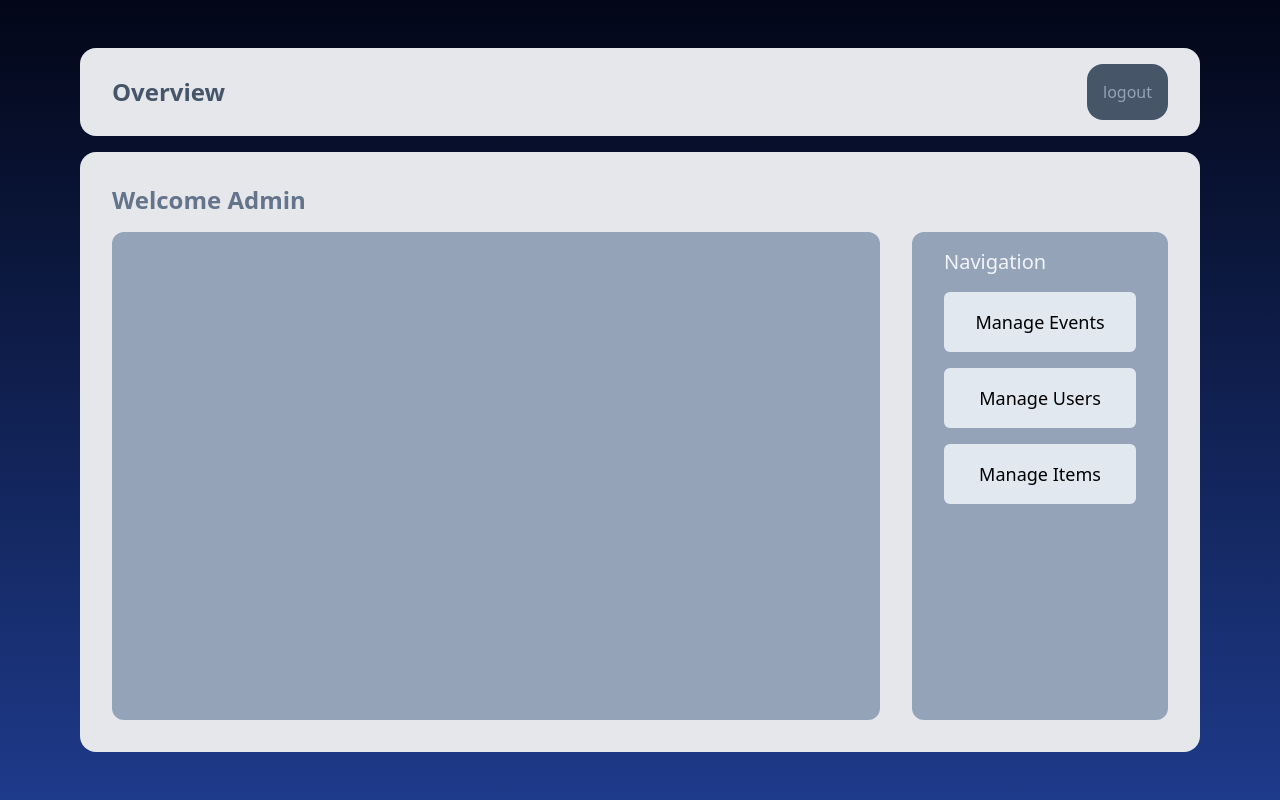
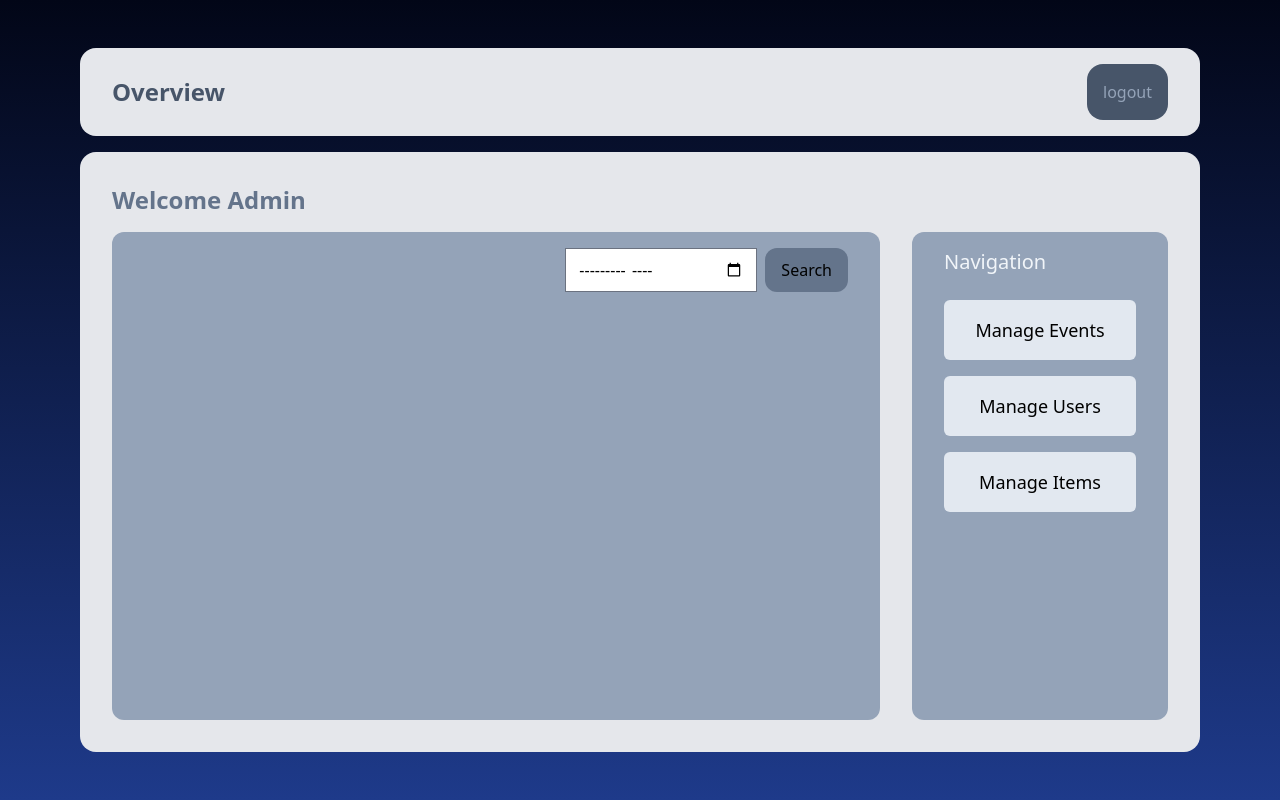
Before and after one commit to Neo-Phoenix/PPKevin, a Django app: page / in a window 1280 px wide. Run offline with Django 4.2, Linux system fonts and the light colour scheme; a user stored in the database is signed in; some libraries are stand-ins or nearby versions.

Commit message:
Implementatie van kalender zoekfunctie - kalender zoekfunctie onthoudt ook de gezochte maand - zet automatisch de huidige maand

```diff
--- a/UitleensysteemApp/app/templates/app/overview.html
+++ b/UitleensysteemApp/app/templates/app/overview.html
@@ -11,7 +11,8 @@
             </div>
             <div class="grid gap-4 sm:gap-x-8 bg-gray-200 rounded-2xl p-4 sm:p-8 mb-8 grid-cols-1 sm:grid-cols-[3fr_1fr]  grid-rows-[auto_1fr]">
                 <h1 class="sm:col-span-2 font-bold text-2xl text-slate-500">Welcome {{request.user}}</h1>
-                <div class="flex bg-slate-400 rounded-xl flex-col px-8 py-4 gap-4">
+                <div class="flex bg-slate-400 rounded-xl flex-col px-8 py-4 gap-2">
+                    <div class="flex place-content-between place-items-center min-h-11">
                         <h2 class="text-xl text-slate-100 font-medium">
                             {% if chosen_month_to_text %}
                                 All events for: {{chosen_month_to_text}},
@@ -21,6 +22,11 @@
                             {% endif %}
 
                         </h2>
+                        <form method="post" class="flex h-full gap-2" id="time" action="overview">{% csrf_token %}
+                            <input type="month" name="time" value="{{time}}"></input>
+                            <button type="submit" class="bg-slate-500 h-full rounded-xl px-4" form="time">Search</button>
+                        </form>
+                    </div>
                     <div class="grid content-stretch">
                         <div id="week" class="grid grid-cols-7 gap-2">
                             {% for i in days_in_chosen_month_as_set %}
@@ -73,8 +79,8 @@
 
                     </div>
                 </div>
-                <div class="flex bg-slate-400 rounded-xl p-4 sm:px-8 sm:py-4 gap-4 flex-col">
-                    <h2 class="text-xl text-slate-100 font-medium">Navigation</h2>
+                <div class="flex bg-slate-400 rounded-xl p-4 sm:px-8 sm:py-4 gap-2 flex-col">
+                    <h2 class="text-xl text-slate-100 font-medium min-h-11">Navigation</h2>
                     <div class="flex gap-4 flex-col">
                         <a class="grid bg-slate-200 rounded-md place-content-center p-4 text-lg font-medium" href="event-manager">Manage Events</a>
                         <a class="grid bg-slate-200 rounded-md place-content-center p-4 text-lg font-medium" href="user-manager">Manage Users</a>
--- a/UitleensysteemApp/app/views.py
+++ b/UitleensysteemApp/app/views.py
@@ -22,11 +22,15 @@
     return render(request, 'app/signup.html')
 
 def overview(request):
+    now=datetime.now()
+    time = now.strftime("%Y-%m")
     chosen_month_and_year = ""
 
     if request.method == "POST":
-        chosen_month = request.POST.get('chosen_month')
-        chosen_year = request.POST.get('chosen_year')
+        time = request.POST.get('time')
+        timeDateTime = datetime.strptime(str(time), "%Y-%m")
+        chosen_month = timeDateTime.month
+        chosen_year = timeDateTime.year
         chosen_month_and_year = {'month': chosen_month, 'year': chosen_year}
 
     all_calendar_events = CalendarEvent.objects.all()
@@ -80,6 +84,7 @@
     print(calendar_event_dictionary)
     #print(days_in_chosen_month_as_set)
     return render(request, 'app/overview.html', {
+        'time': time,
         "calendar_event_dictionary": calendar_event_dictionary,
         "days_in_chosen_month_as_set": days_in_chosen_month_as_set,
         "chosen_month_to_text":chosen_month_to_text,
--- a/UitleensysteemApp/theme/static/css/dist/styles.css
+++ b/UitleensysteemApp/theme/static/css/dist/styles.css
@@ -828,6 +828,58 @@
   min-height: 100vh;
 }
 
+.min-h-4 {
+  min-height: 1rem;
+}
+
+.min-h-8 {
+  min-height: 2rem;
+}
+
+.min-h-16 {
+  min-height: 4rem;
+}
+
+.min-h-12 {
+  min-height: 3rem;
+}
+
+.min-h-10 {
+  min-height: 2.5rem;
+}
+
+.min-h-9 {
+  min-height: 2.25rem;
+}
+
+.min-h-11 {
+  min-height: 2.75rem;
+}
+
+.min-w-8 {
+  min-width: 2rem;
+}
+
+.min-w-16 {
+  min-width: 4rem;
+}
+
+.min-w-32 {
+  min-width: 8rem;
+}
+
+.min-w-20 {
+  min-width: 5rem;
+}
+
+.min-w-24 {
+  min-width: 6rem;
+}
+
+.min-w-2 {
+  min-width: 0.5rem;
+}
+
 .grid-cols-1 {
   grid-template-columns: repeat(1, minmax(0, 1fr));
 }
@@ -858,6 +910,14 @@
 
 .place-content-end {
   place-content: end;
+}
+
+.place-content-between {
+  place-content: space-between;
+}
+
+.place-items-center {
+  place-items: center;
 }
 
 .content-stretch {
@@ -981,6 +1041,11 @@
   background-color: rgb(253 224 71 / var(--tw-bg-opacity));
 }
 
+.bg-slate-500 {
+  --tw-bg-opacity: 1;
+  background-color: rgb(100 116 139 / var(--tw-bg-opacity));
+}
+
 .bg-gradient-to-b {
   background-image: linear-gradient(to bottom, var(--tw-gradient-stops));
 }
@@ -1031,6 +1096,11 @@
 .py-8 {
   padding-top: 2rem;
   padding-bottom: 2rem;
+}
+
+.px-2 {
+  padding-left: 0.5rem;
+  padding-right: 0.5rem;
 }
 
 .pb-2 {
```
Also changed, not shown: UitleensysteemApp/db.sqlite3. Lines whose indentation alone changed are shown as unchanged.
